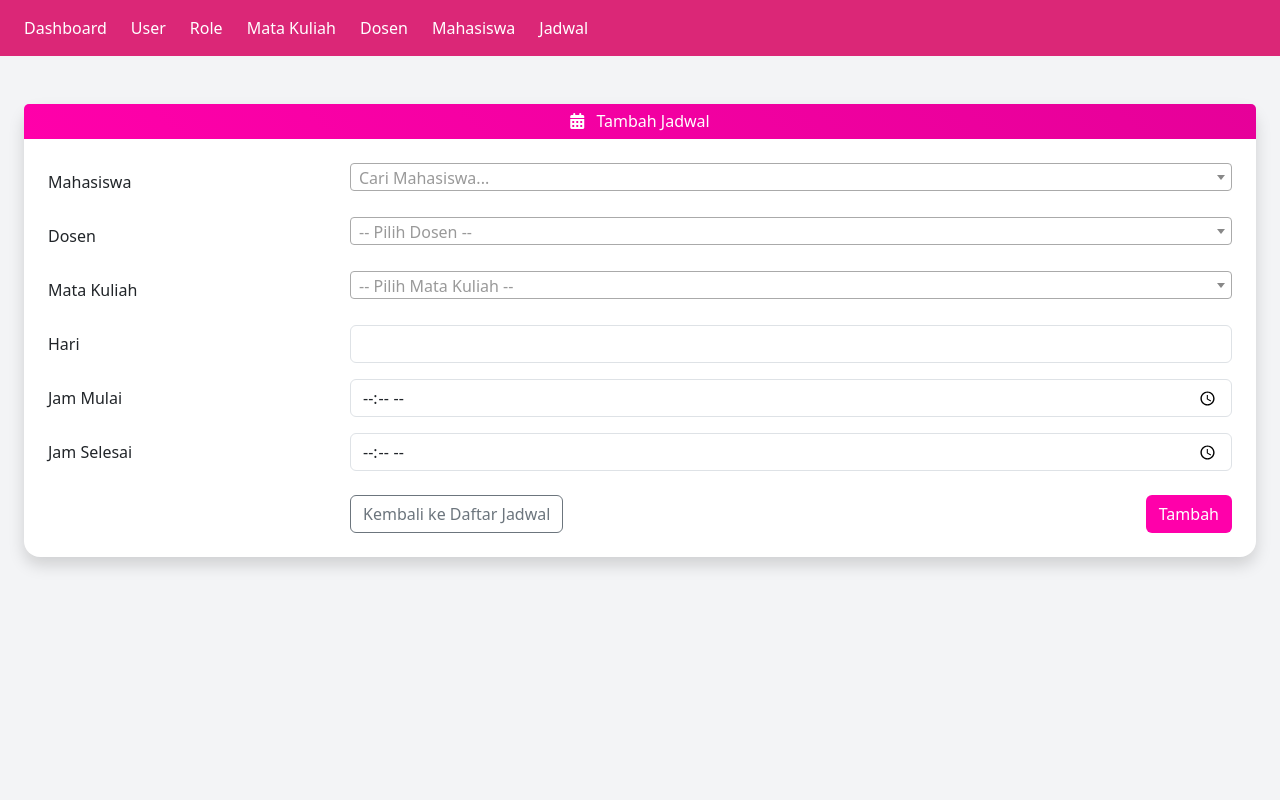
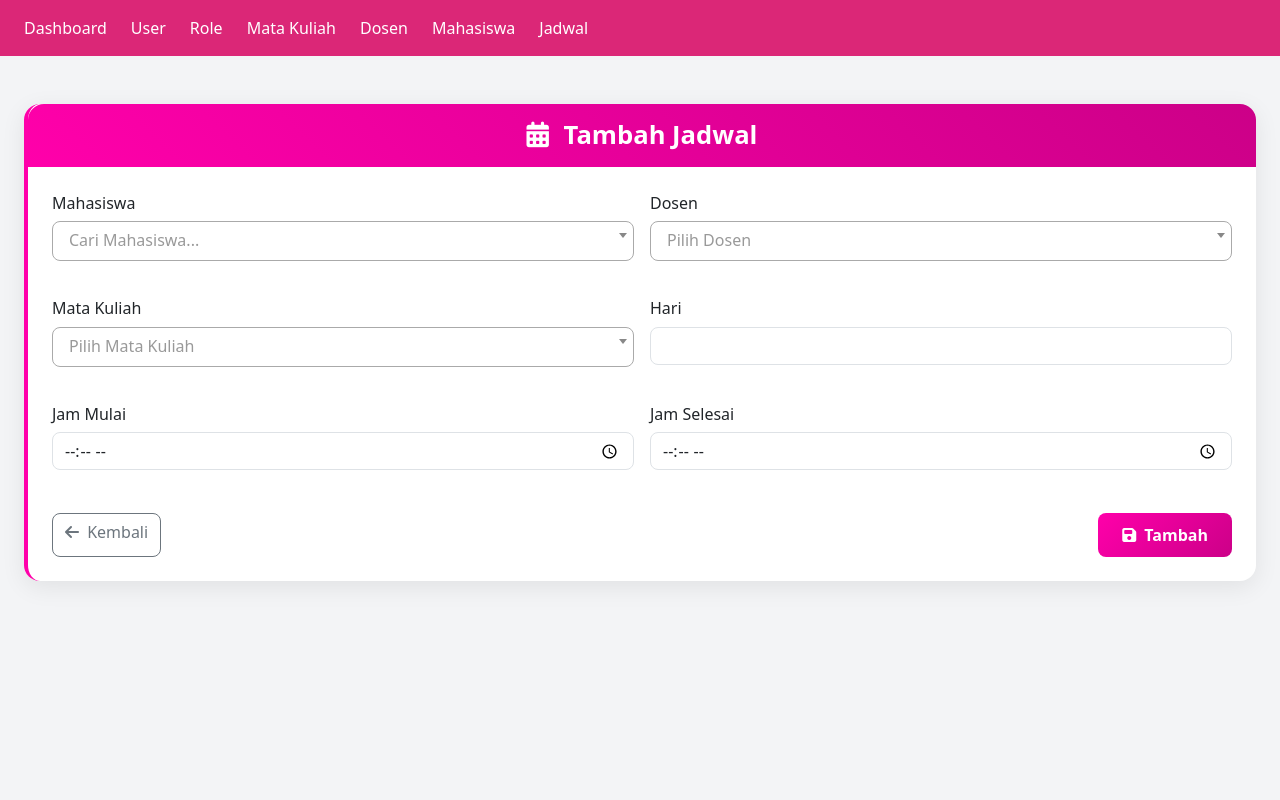
Before and after one commit to ArifbillahKamil/RBAC-Project, a Flask app: page /admin/jadwal/tambah in a window 1280 px wide. Run offline with Flask 3, Linux system fonts and the light colour scheme; the visitor is signed in with stand-in values (Sample User, id 1); data that the repository does not hold is empty; some libraries are stand-ins or nearby versions.

Commit message:
perubahannnform

```diff
--- a/templates/jadwal_form.html
+++ b/templates/jadwal_form.html
@@ -1,90 +1,120 @@
 {% extends 'base.html' %}
 
 {% block content %}
+<!-- FontAwesome & Select2 -->
 <link rel="stylesheet" href="https://cdnjs.cloudflare.com/ajax/libs/font-awesome/6.5.1/css/all.min.css">
+<link href="https://cdn.jsdelivr.net/npm/select2@4.1.0-rc.0/dist/css/select2.min.css" rel="stylesheet" />
 
 <style>
-  /* Membuat transisi lebih halus */
-  .btn, .form-control, .form-select {
-    transition: all 0.3s ease-in-out;
+  :root {
+    --primary: #ff00aa;
+    --primary-hover: #cc0088;
   }
 
-  /* 1. Gradient pada Header Kartu */
+  .card-form {
+    border: none;
+    border-left: 4px solid var(--primary);
+    border-radius: 1rem;
+    box-shadow: 0 6px 24px rgba(0, 0, 0, 0.08);
+  }
+
   .card-header.custom-header {
-    background: #ff00aa; /* Fallback color */
-    background: linear-gradient(45deg, #ff00aa, #e60099);
+    background: linear-gradient(45deg, var(--primary), var(--primary-hover));
+    border-radius: 1rem 1rem 0 0;
     border-bottom: none;
   }
 
-  /* 2. Garis Aksen di Sisi Kiri Kartu */
-  .card.shadow {
-    border-left: 4px solid #ff00aa;
+  .custom-header h3 {
+    font-weight: 600;
+    font-size: 1.6rem;
   }
 
-  /* 3. Efek Fokus pada Input & Select yang senada dengan tema */
-  .form-control:focus, .form-select:focus {
-    border-color: #ff00aa;
-    box-shadow: 0 0 0 0.25rem rgba(255, 0, 170, 0.25);
+  .form-label {
+    font-weight: 500;
+    margin-bottom: 0.4rem;
   }
 
-  /* Menyesuaikan efek fokus untuk Select2 */
+  .form-control, .form-select {
+    border-radius: 0.5rem;
+    transition: all 0.2s ease;
+  }
+
+  .form-control:focus, .form-select:focus {
+    border-color: var(--primary);
+    box-shadow: 0 0 0 0.2rem rgba(255, 0, 170, 0.2);
+  }
+
+  .select2-container--default .select2-selection--single {
+    height: 2.5rem;
+    padding: 0.25rem 0.5rem;
+    border-radius: 0.5rem;
+  }
+
   .select2-container--default .select2-selection--single:focus,
   .select2-container--open .select2-selection--single {
-      border-color: #ff00aa !important;
-      box-shadow: 0 0 0 0.25rem rgba(255, 0, 170, 0.25) !important;
+    border-color: var(--primary) !important;
+    box-shadow: 0 0 0 0.25rem rgba(255, 0, 170, 0.25) !important;
   }
 
-  /* 4. Efek Hover pada Tombol */
+  .btn-submit {
+    background: linear-gradient(135deg, var(--primary), var(--primary-hover));
+    color: white;
+    font-weight: 600;
+    border: none;
+    border-radius: 0.5rem;
+    padding: 0.6rem 1.5rem;
+  }
+
   .btn-submit:hover {
     transform: translateY(-2px);
-    box-shadow: 0 4px 10px rgba(0,0,0,0.15);
+    box-shadow: 0 6px 16px rgba(0,0,0,0.15);
   }
 
-  .btn-back:hover {
-    transform: translateY(-2px);
+  .btn-back {
+    border-radius: 0.5rem;
+    font-weight: 500;
+  }
+
+  .form-section {
+    margin-bottom: 1.2rem;
   }
 </style>
 
 <div class="container mt-5">
-  <div class="card shadow rounded-4 border-0">
-    <div class="card-header text-white text-center custom-header">
-      <h3 class="mb-0">
+  <div class="card card-form">
+    <div class="card-header text-white text-center custom-header py-3">
+      <h3>
         <i class="fas fa-calendar-alt me-2"></i>
         {{ 'Edit' if action == 'edit' else 'Tambah' }} Jadwal
       </h3>
     </div>
     <div class="card-body p-4">
       <form method="POST">
-        <div class="row mb-3">
-          <label for="mahasiswa_id" class="col-md-3 col-form-label">Mahasiswa</label>
-          <div class="col-md-9">
-            <select id="mahasiswa_id" name="mahasiswa_id" class="form-select" style="width:100%" required>
+        <div class="row g-3">
+          <!-- Mahasiswa -->
+          <div class="col-md-6 form-section">
+            <label for="mahasiswa_id" class="form-label">Mahasiswa</label>
+            <select id="mahasiswa_id" name="mahasiswa_id" class="form-select" style="width: 100%" required>
               {% if jadwal and jadwal.mahasiswa_id %}
-                <option value="{{ jadwal.mahasiswa_id }}" selected>
-                  {{ jadwal.mahasiswa.nama }}
-                </option>
+                <option value="{{ jadwal.mahasiswa_id }}" selected>{{ jadwal.mahasiswa.nama }}</option>
               {% endif %}
             </select>
           </div>
-        </div>
 
-        <div class="row mb-3">
-          <label for="dosen_id" class="col-md-3 col-form-label">Dosen</label>
-          <div class="col-md-9">
+          <!-- Dosen -->
+          <div class="col-md-6 form-section">
+            <label for="dosen_id" class="form-label">Dosen</label>
             <select id="dosen_id" name="dosen_id" class="form-select" required>
               {% for d in dosens %}
-                <option value="{{ d.id }}" {% if jadwal and d.id == jadwal.dosen_id %}selected{% endif %}>
-                  {{ d.nama }}
-                </option>
+                <option value="{{ d.id }}" {% if jadwal and d.id == jadwal.dosen_id %}selected{% endif %}>{{ d.nama }}</option>
               {% endfor %}
             </select>
           </div>
-        </div>
 
-        <div class="row mb-3">
-          <label for="mata_kuliah_id" class="col-md-3 col-form-label">Mata Kuliah</label>
-          <div class="col-md-9">
-            <select class="form-select" name="mata_kuliah_id" id="mata_kuliah_id" required>
+          <!-- Mata Kuliah -->
+          <div class="col-md-6 form-section">
+            <label for="mata_kuliah_id" class="form-label">Mata Kuliah</label>
+            <select id="mata_kuliah_id" name="mata_kuliah_id" class="form-select" required>
               <option value="">-- Pilih Mata Kuliah --</option>
               {% for mk in mata_kuliah %}
                 <option value="{{ mk.id }}" {% if jadwal and jadwal.mata_kuliah_id == mk.id %}selected{% endif %}>
@@ -93,51 +123,45 @@
               {% endfor %}
             </select>
           </div>
-        </div>
 
-        <div class="row mb-3">
-          <label for="hari" class="col-md-3 col-form-label">Hari</label>
-          <div class="col-md-9">
+          <!-- Hari -->
+          <div class="col-md-6 form-section">
+            <label for="hari" class="form-label">Hari</label>
             <input type="text" id="hari" name="hari" class="form-control" value="{{ jadwal.hari if jadwal else '' }}" required />
           </div>
-        </div>
 
-        <div class="row mb-3">
-          <label for="jam_mulai" class="col-md-3 col-form-label">Jam Mulai</label>
-          <div class="col-md-9">
+          <!-- Jam Mulai -->
+          <div class="col-md-6 form-section">
+            <label for="jam_mulai" class="form-label">Jam Mulai</label>
             <input type="time" id="jam_mulai" name="jam_mulai" class="form-control" value="{{ jadwal.jam_mulai if jadwal else '' }}" required />
           </div>
-        </div>
 
-        <div class="row mb-4">
-          <label for="jam_selesai" class="col-md-3 col-form-label">Jam Selesai</label>
-          <div class="col-md-9">
+          <!-- Jam Selesai -->
+          <div class="col-md-6 form-section">
+            <label for="jam_selesai" class="form-label">Jam Selesai</label>
             <input type="time" id="jam_selesai" name="jam_selesai" class="form-control" value="{{ jadwal.jam_selesai if jadwal else '' }}" required />
           </div>
         </div>
 
-        <div class="row mt-4">
-          <div class="col-md-9 offset-md-3">
-            <div class="d-flex justify-content-between">
-              <a href="{{ url_for('admin_jadwal.list_jadwal') }}" class="btn btn-outline-secondary btn-back">
-                Kembali ke Daftar Jadwal
-              </a>
-              <button type="submit" class="btn text-white btn-submit" style="background-color: #ff00aa;">
-                {{ 'Update' if action == 'edit' else 'Tambah' }}
-              </button>
-            </div>
-          </div>
+        <!-- Tombol Aksi -->
+        <div class="d-flex justify-content-between mt-4 flex-wrap gap-2">
+          <a href="{{ url_for('admin_jadwal.list_jadwal') }}" class="btn btn-outline-secondary btn-back">
+            <i class="fas fa-arrow-left me-1"></i> Kembali
+          </a>
+          <button type="submit" class="btn btn-submit">
+            <i class="fas fa-save me-1"></i> {{ 'Update' if action == 'edit' else 'Tambah' }}
+          </button>
         </div>
       </form>
     </div>
   </div>
 </div>
 
+<!-- Select2 Scripts -->
 <script src="https://code.jquery.com/jquery-3.6.0.min.js"></script>
-<link href="https://cdn.jsdelivr.net/npm/select2@4.1.0-rc.0/dist/css/select2.min.css" rel="stylesheet" />
 <script src="https://cdn.jsdelivr.net/npm/select2@4.1.0-rc.0/dist/js/select2.min.js"></script>
 <script>
-$(document).ready(function() {
+$(document).ready(function () {
   $('#mahasiswa_id').select2({
     placeholder: 'Cari Mahasiswa...',
     ajax: {
@@ -148,22 +172,16 @@ $(document).ready(function() {
         return { q: params.term };
       },
       processResults: function (data) {
-        return {
-          results: data
-        };
+        return { results: data };
       },
       cache: true
     },
-    minimumInputLength: 2
+    minimumInputLength: 2,
+    width: '100%'
   });
 
-  // Terapkan Select2 ke select lain agar tampilannya seragam
-  $('#dosen_id').select2({
-      placeholder: "-- Pilih Dosen --"
-  });
-  $('#mata_kuliah_id').select2({
-      placeholder: "-- Pilih Mata Kuliah --"
-  });
+  $('#dosen_id').select2({ width: '100%', placeholder: 'Pilih Dosen' });
+  $('#mata_kuliah_id').select2({ width: '100%', placeholder: 'Pilih Mata Kuliah' });
 });
 </script>
 {% endblock %}
```
